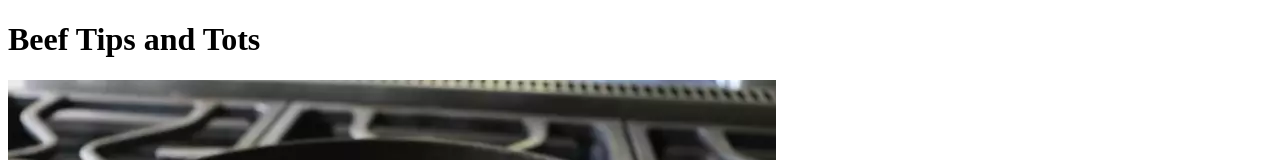
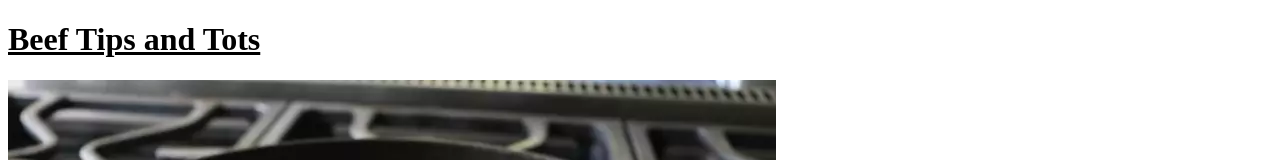
Before and after one commit to joseph-phan/odin-recipes, a plain HTML site: page recipes/beef_tips_and_tots.html in a window 1280 px wide. Shown: the top 160 px of the page. Drawn offline with Linux system fonts and the light colour scheme.

Commit message:
Underline header and changed title to appropriate name

```diff
--- a/recipes/beef_tips_and_tots.html
+++ b/recipes/beef_tips_and_tots.html
@@ -3,11 +3,11 @@
 <html lang="en">
     <head>
         <meta charset="UTF-8">
-    <title>Odin Recipes</title>
+    <title>Beef Tips and Tots Recipe</title>
     </head>
 
     <body>
-        <h1>Beef Tips and Tots</h1>
+        <h1><u>Beef Tips and Tots</u></h1>
         <img src="../images/beefing.jpg" alt="Beef in pot with brown stock and sauce">
 
         <h2><u>Description</u></h2>
```
